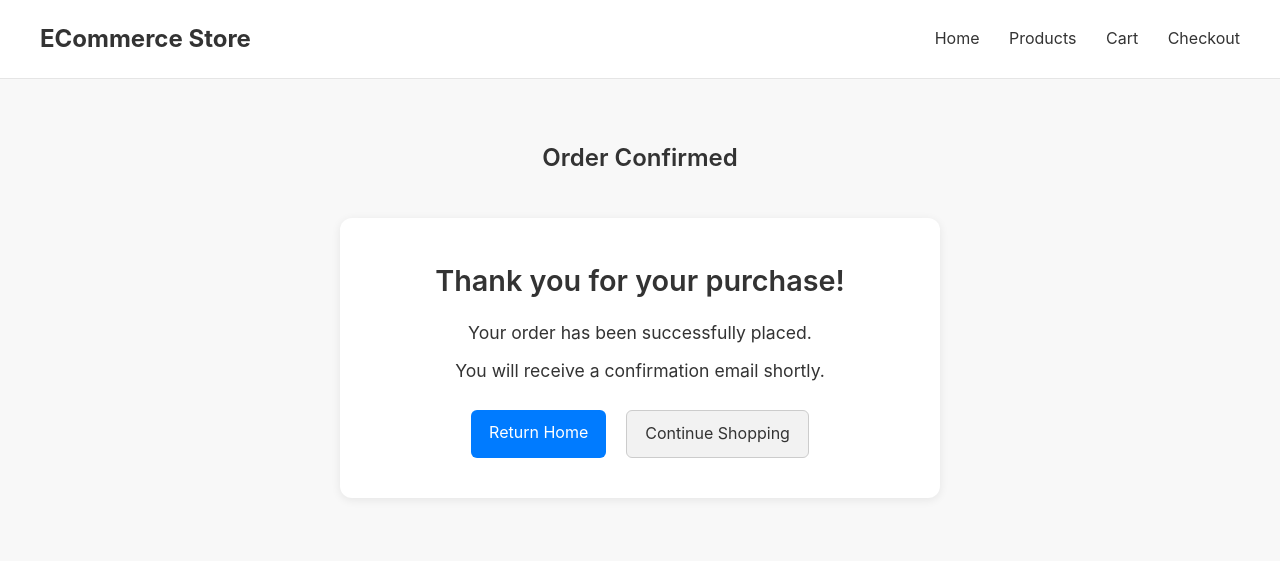
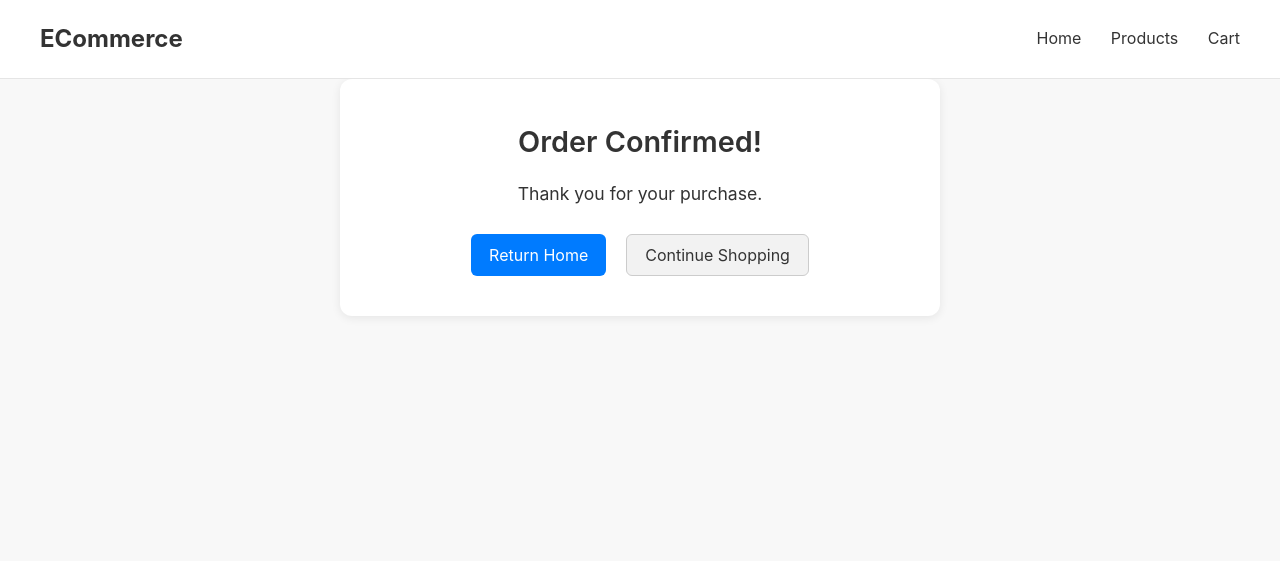
Before and after one commit to AkiTata679/ECommerceWebsite, a plain HTML site: page pages/confirmation.html in a window 1280 px wide. Drawn offline with Linux system fonts and the light colour scheme.

Commit message:
Refixing HTML Pages

```diff
--- a/pages/confirmation.html
+++ b/pages/confirmation.html
@@ -2,45 +2,35 @@
 <html lang="en">
 <head>
     <meta charset="UTF-8">
-    <meta name="viewport" content="width=device-width, initial-scale=1.0">
-    <title>Order Confirmation</title>
-
-    <!-- Correct CSS paths -->
+    <title>Order Confirmed</title>
     <link rel="stylesheet" href="../assets/css/style.css">
     <link rel="stylesheet" href="../assets/css/components.css">
 </head>
 
 <body>
 
-<header class="navbar">
-    <div class="logo">ECommerce Store</div>
+    <nav class="navbar">
+        <div class="logo">ECommerce</div>
+        <div class="nav-links">
+            <a href="home.html">Home</a>
+            <a href="products.html">Products</a>
+            <a href="cart.html">Cart</a>
+        </div>
+    </nav>
 
-    <nav class="nav-links">
-        <a href="home.html">Home</a>
-        <a href="products.html">Products</a>
-        <a href="cart.html">Cart</a>
-        <a href="checkout.html">Checkout</a>
-    </nav>
-</header>
-
-<section class="featured">
-    <h2>Order Confirmed</h2>
-
-    <div class="confirmation-box">
-        <h3>Thank you for your purchase!</h3>
-        <p>Your order has been successfully placed.</p>
-        <p>You will receive a confirmation email shortly.</p>
+    <section class="confirmation-box">
+        <h3>Order Confirmed!</h3>
+        <p>Thank you for your purchase.</p>
 
         <div class="confirmation-buttons">
-            <a href="home.html" class="btn-primary">Return Home</a>
-            <a href="products.html" class="btn-secondary">Continue Shopping</a>
+            <button class="btn-primary" onclick="window.location.href='home.html'">
+                Return Home
+            </button>
+            <button class="btn-secondary" onclick="window.location.href='products.html'">
+                Continue Shopping
+            </button>
         </div>
-    </div>
-</section>
-
-<!-- JS (same as other pages) -->
-<script src="../assets/js/products.js"></script>
-<script src="../assets/js/cart.js"></script>
+    </section>
 
 </body>
 </html>
```
Also changed, not shown: pages/cart.html (+8 -13 lines), pages/checkout.html (+17 -18 lines), pages/home.html (+14 -12 lines), pages/productdetails.html (+7 -13 lines), pages/products.html (+10 -13 lines).
